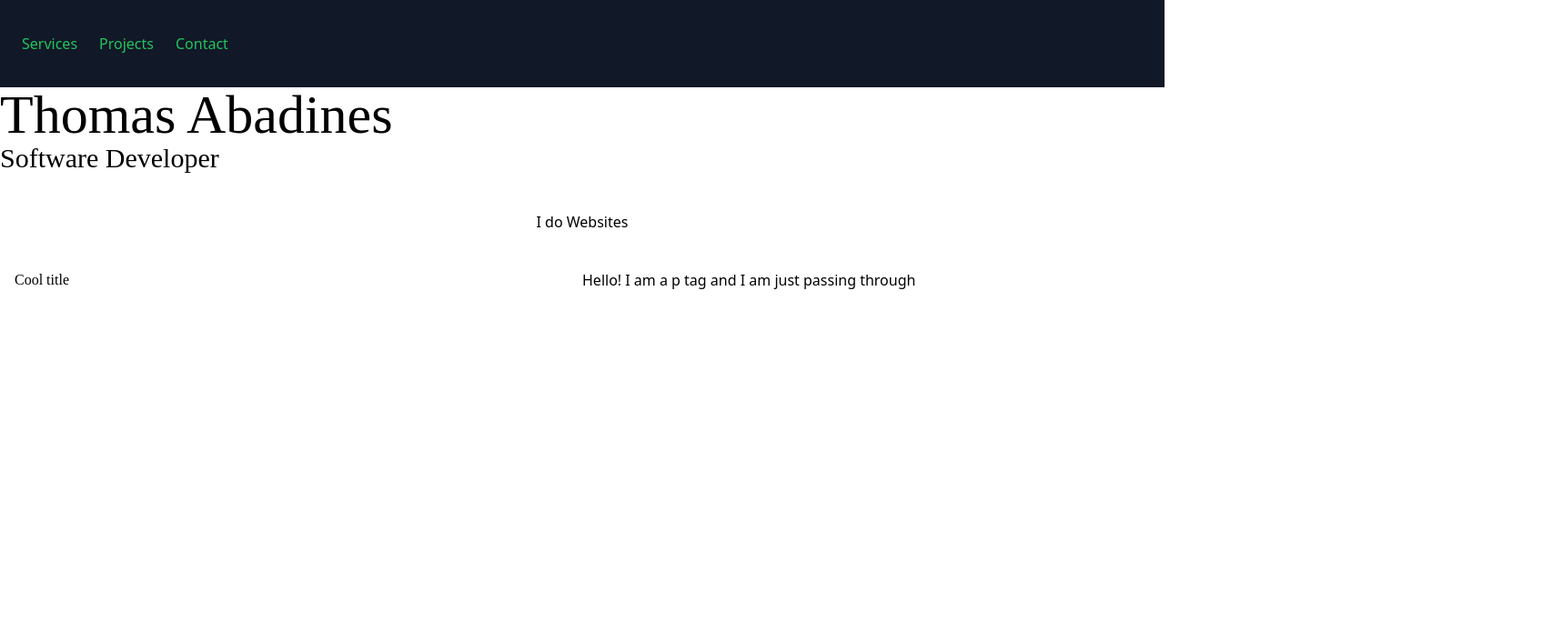
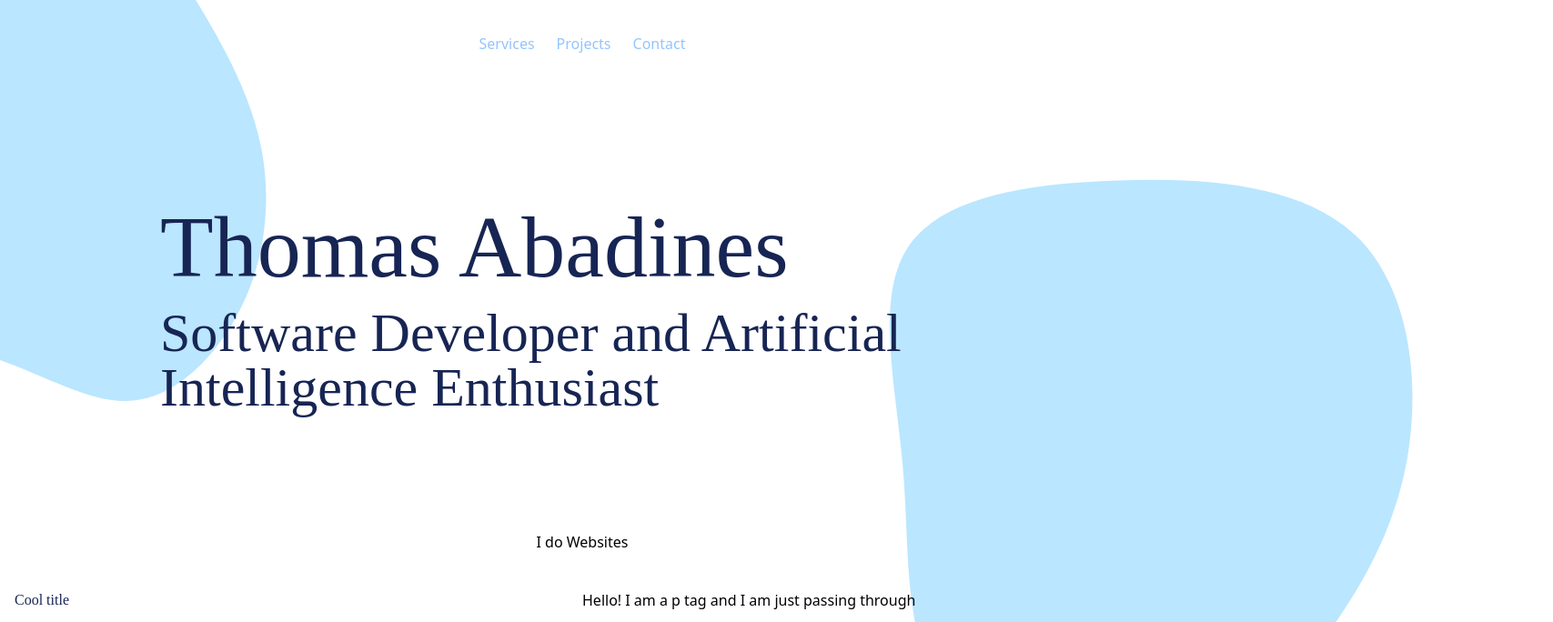
Before and after one commit to tabadines00/personalsite, a Gatsby site: page / in a window 1280 px wide. Shown: the top 684 px of the page at 91% size, 1707 px wide, since content can reach past the window. Built offline with nearby package versions, Linux system fonts and the light colour scheme; Gatsby itself is replaced by a stand-in of ours.

Commit message:
Styled the components

```diff
--- /dev/null
+++ b/src/components/Blob1.tsx
@@ -0,0 +1,13 @@
+import React from 'react'
+
+function Blob1() {
+  return (
+    <div className='absolute -top-1/3 -left-1/3 -z-10 h-3/4 w-3/4'>
+      <svg viewBox="0 0 200 200" xmlns="http://www.w3.org/2000/svg">
+          <path fill="#BAE6FF" d="M32.9,-45.8C41.6,-31.8,47.1,-20.5,49.1,-8.8C51,3,49.5,15.4,44.1,26.2C38.7,37.1,29.5,46.5,19.5,47.4C9.5,48.4,-1.4,41,-14.1,37.1C-26.8,33.1,-41.5,32.8,-53.1,24.8C-64.7,16.8,-73.2,1.2,-72.2,-14.1C-71.2,-29.5,-60.6,-44.5,-46.9,-57.6C-33.3,-70.7,-16.7,-81.8,-2.3,-79.1C12.1,-76.3,24.1,-59.7,32.9,-45.8Z" transform="translate(100 100)" />
+      </svg>
+    </div>
+  )
+}
+
+export default Blob1
--- /dev/null
+++ b/src/components/Blob2.tsx
@@ -0,0 +1,13 @@
+import React from 'react'
+
+function Blob2() {
+  return (
+    <div className='absolute top-10 -right-1/3 -z-10 h-3/4 w-3/4'>
+        <svg viewBox="0 0 200 200" xmlns="http://www.w3.org/2000/svg">
+            <path fill="#BAE6FF" d="M54.9,-54.3C67,-42.7,69.8,-21.4,66.6,-3.2C63.4,15,54.2,30,42.1,45.1C30,60.2,15,75.5,-0.9,76.4C-16.8,77.4,-33.6,63.9,-41.3,48.8C-48.9,33.6,-47.3,16.8,-48.9,-1.6C-50.5,-20.1,-55.3,-40.1,-47.7,-51.7C-40.1,-63.3,-20.1,-66.4,0.7,-67C21.4,-67.7,42.7,-65.9,54.9,-54.3Z" transform="translate(100 100)" />
+        </svg>
+    </div>
+  )
+}
+
+export default Blob2
--- a/src/components/Navbar.tsx
+++ b/src/components/Navbar.tsx
@@ -4,8 +4,8 @@ import React from 'react'
 
 export default function Navbar() {
   return (
-    <div className="h-auto w-screen p-6 bg-gray-900 text-white">
-      <ul className='m-0 flex space-x-6 flex-row'>
+    <div className="h-auto w-screen p-6">
+      <ul className='justify-center m-0 flex space-x-6 flex-row'>
         <li className="navbar-item">
           <Link to="/services">Services</Link>
         </li>
--- a/src/pages/index.tsx
+++ b/src/pages/index.tsx
@@ -3,6 +3,9 @@ import type { HeadFC, PageProps } from "gatsby"
 import Navbar from '@/components/Navbar'
 import HalfSplit from '@/components/HalfSplit'
 import Centered from '@/components/Centered'
+
+import Blob1 from '@/components/Blob1'
+import Blob2 from '@/components/Blob2'
 
 const Index: React.FC<PageProps> = () => {
 
@@ -29,9 +32,11 @@ const Index: React.FC<PageProps> = () => {
   return (
 	<main>
 	  	<Navbar />
-		<div>
-			<h1 className='text-6xl'>Thomas Abadines</h1>
-	  		<h1 className='text-3xl'>Software Developer</h1>
+		<Blob1 />
+		<Blob2 />
+		<div className='mx-44 my-32'>
+			<h1 className='text-8xl'>Thomas Abadines</h1>
+	  		<h1 className='text-6xl pt-4'>Software Developer and Artificial Intelligence Enthusiast</h1>
 		</div>
 
 		<Centered content={
--- a/src/styles/global.css
+++ b/src/styles/global.css
@@ -10,9 +10,14 @@ h1 {
   .navbar-item {
       @apply relative flex items-center justify-center
       h-12 w-auto
-    text-green-500
-    hover:text-white;
+    text-blue-300
+    hover:text-blue-950;
   }
+
+  h1 {
+    @apply text-blue-950
+  }
+
 }
 /*
 body {
```
Also changed, not shown: src/images/blob.svg (added), src/images/blob2.svg (added).
